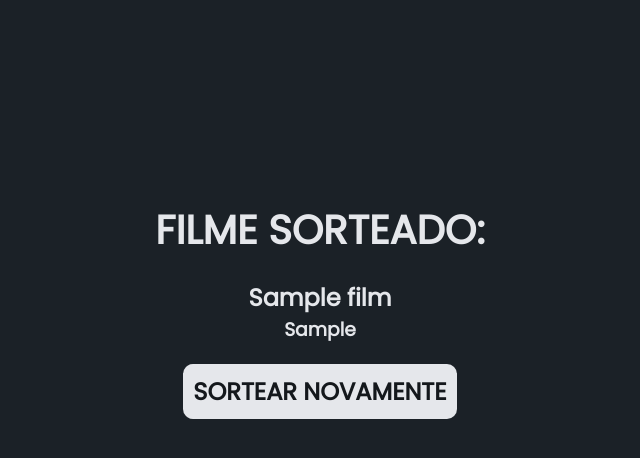
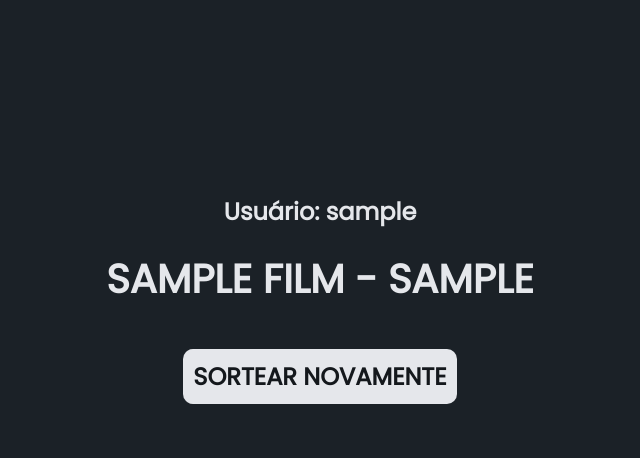
Before and after one commit to Luscarvalho/grupo-dos-cinefilos, a Django app: page /filme/1/ in a window 1280 px wide. Shown: the part 136-594 px from the top of the page, without its empty margins (320-960 px from the left). Run offline with Django 4.2, Linux system fonts and the light colour scheme; a user stored in the database is signed in; tables that the repository leaves empty hold one stand-in row (values such as "Sample post").

Commit message:
style: Melhorias gerais

```diff
--- a/templates/cadastro.html
+++ b/templates/cadastro.html
@@ -1,12 +1,14 @@
 {% load static %}
 <!DOCTYPE html>
 <html lang="pt-br">
+
 <head>
     <meta charset="utf-8">
     <meta name="viewport" content="width=device-width, initial-scale=1.0" />
     <title>Cadastro</title>
     <link rel="stylesheet" href="{% static 'css/login.css' %}" />
 </head>
+
 <body>
     <section class="left-login">
         <img src="{% static 'img/login.svg' %}" alt="Login">
@@ -17,8 +19,9 @@
             {% csrf_token %}
             {{ form.as_p }}
             <input type="submit" value="Cadastrar">
-                <a href="{% url 'login' %}">Fazer Login</a>
+            <a class="login" href="{% url 'login' %}">Fazer Login</a>
         </form>
     </section>
 </body>
+
 </html>
--- a/templates/filmes/delete.html
+++ b/templates/filmes/delete.html
@@ -7,6 +7,7 @@
     <form method="post">
         {% csrf_token %}
         <input type="submit" value="Confirmar Exclusão"></input>
+        <input type="button" onclick="back()" value="Cancelar">
     </form>
 </section>
 {% endblock %}
--- a/templates/filmes/detalhes.html
+++ b/templates/filmes/detalhes.html
@@ -1,10 +1,9 @@
 {% extends 'base.html' %}
 {% block title %}Filme sorteado{% endblock %}
 {% block content %}
-    <section class="container">
-        <h1>Filme Sorteado:</h1>
-        <h2>{{ filme.nome }}</h2>
-        <h3>{{ filme.ano }}</h3>
-        <a href="{% url 'films-sort' %}">Sortear Novamente</a>
-    </section>
+<section class="container">
+    <h2>Usuário: {{ filme.usuario }}</h2>
+    <h1>{{ filme.nome }} - {{ filme.ano }}</h1>
+    <a href="{% url 'films-sort' %}">Sortear Novamente</a>
+</section>
 {% endblock %}
--- a/templates/filmes/filmes.html
+++ b/templates/filmes/filmes.html
@@ -1,5 +1,9 @@
 {% extends 'base.html' %}
+{% load static %}
 {% block title %}Filmes{% endblock %}
+{% block style %}
+<link rel="stylesheet" href="{% static 'css/filmes.css' %}" />
+{% endblock %}
 {% block content %}
 {% if messages %}
 <ul class="messages">
--- a/templates/filmes/form.html
+++ b/templates/filmes/form.html
@@ -2,14 +2,14 @@
 {% load static %}
 {% block title %}{{ titulo }}{% endblock %}
 {% block style %}
-    <link rel="stylesheet" href="{% static 'css/form.css' %}" />
-{% endblock %}
+<link rel="stylesheet" href="{% static 'css/form.css' %}" />{% endblock %}
 {% block content %}
 <section>
     <form action="" method="post">
         <h1>{{ titulo }}</h1>
         {% csrf_token %} {{ form.as_p }}
-            <input type="submit" value="{{ botao }}" />
+        <input type="submit" value="{{ botao }}">
+        <input type="button" onclick="back()" value="Cancelar">
     </form>
 </section>
 {% endblock %}
--- a/templates/login.html
+++ b/templates/login.html
@@ -1,12 +1,14 @@
 {% load static %}
 <!DOCTYPE html>
 <html lang="pt-br">
+
 <head>
     <meta charset="utf-8">
     <meta name="viewport" content="width=device-width, initial-scale=1.0" />
     <title>Login</title>
     <link rel="stylesheet" href="{% static 'css/login.css' %}" />
 </head>
+
 <body>
     <section class="left-login">
         <img src="{% static 'img/login.svg' %}" alt="Login">
@@ -17,8 +19,9 @@
             {% csrf_token %}
             {{ form.as_p }}
             <input type="submit" value="Login">
-                <a href="{% url 'cadastro' %}">Fazer Cadastro</a>
+            <a class="cad" href="{% url 'cadastro' %}">Fazer Cadastro</a>
         </form>
     </section>
 </body>
+
 </html>
```
Lines whose indentation alone changed are shown as unchanged.
